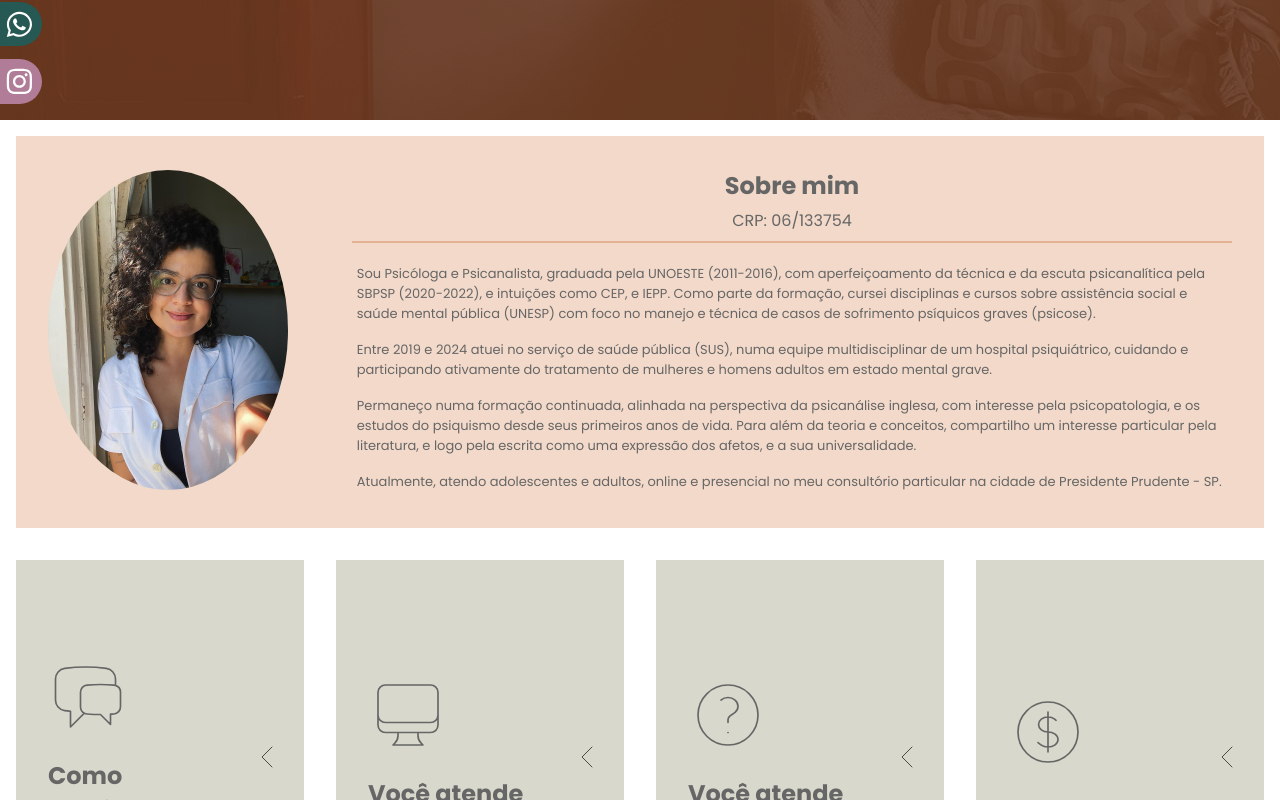
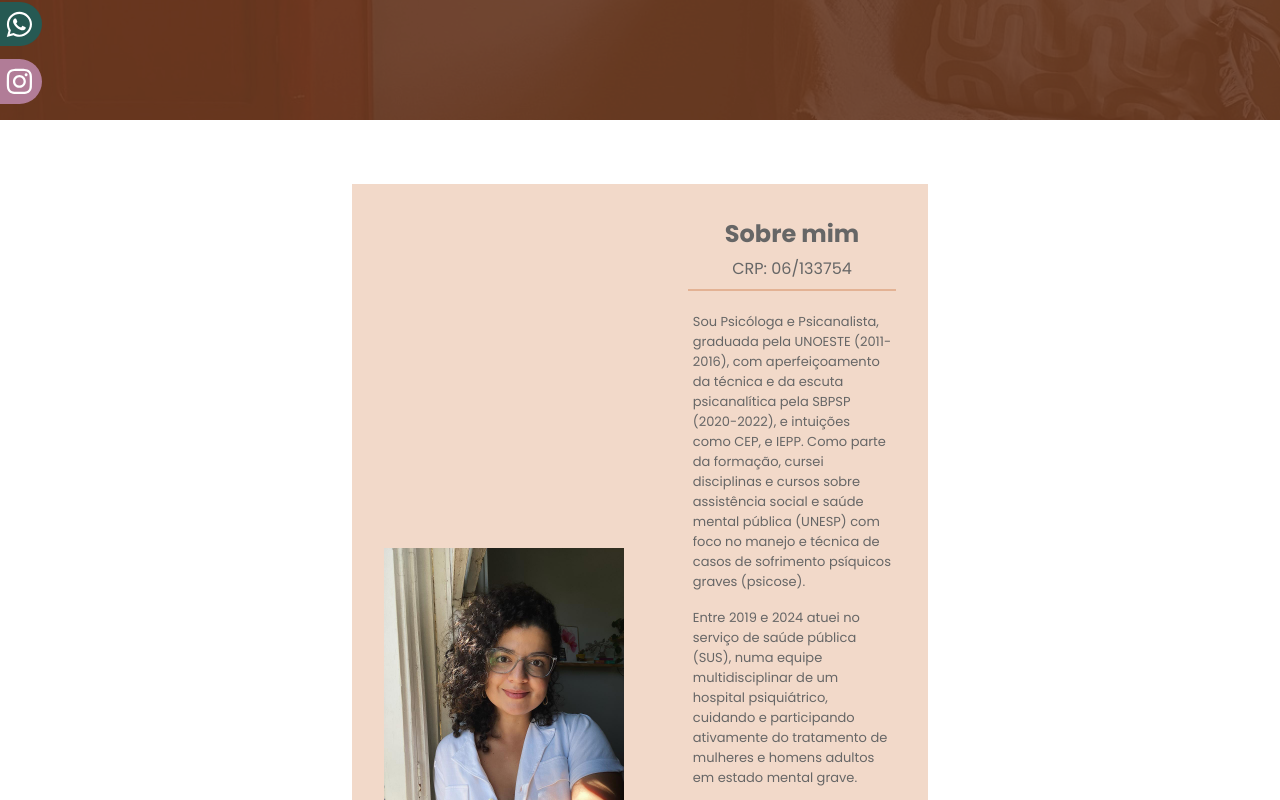
Before and after one commit to caueperuque/landing-page-psi, a React (Vite) app: page / in a window 1280 px wide. Shown: the part 680-1480 px from the top of the page. Built offline with nearby package versions, Linux system fonts and the light colour scheme.

Commit message:
feat: diminui container de sobre mim

```diff
--- a/src/components/AboutMe/styles.ts
+++ b/src/components/AboutMe/styles.ts
@@ -53,6 +53,12 @@ export const AboutMeLayoutComponent = styled.section`
     display: flex;
     /* border: solid 3px red; */
   }
+
+  @media (min-width: 720px) {
+    display: flex;
+    justify-content: center;
+    padding: 4rem;
+  }
 `;
 
 export const Divisor = styled.div`
@@ -72,6 +78,7 @@ export const AboutMeContentComponent = styled.div`
   @media (min-width: 720px) {
     display: flex;
     align-items: center;
+    width: 50%;
     background: ${(props) => props.theme["beige-300"]};
   }
 `;
@@ -104,7 +111,7 @@ export const ImageComponent = styled.div`
     img {
       margin-top: 0;
       padding: 2em;
-      border-radius: 100%;
+      /* border-radius: 100%; */
     }
   }
 `;
```
